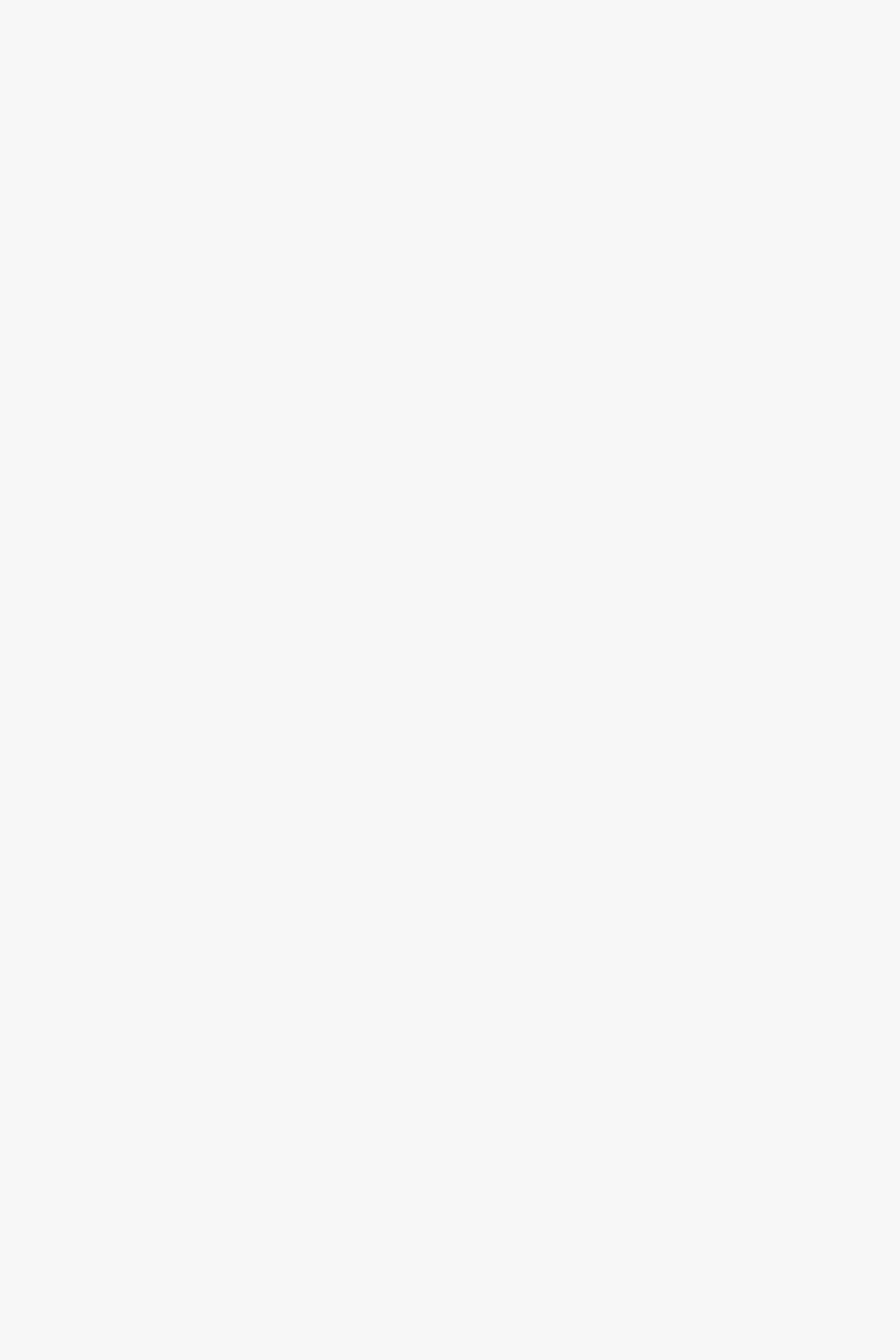
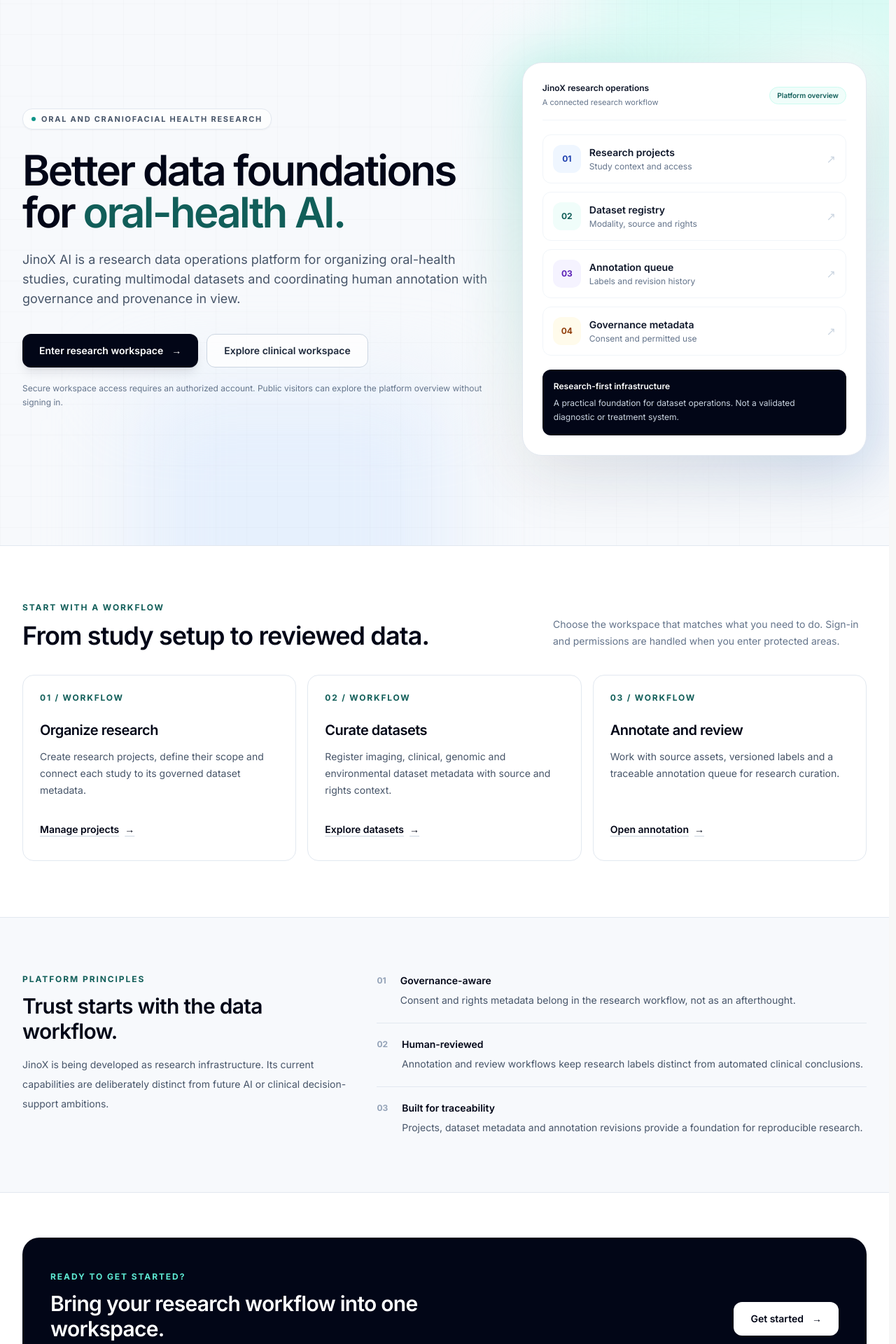
Before and after one commit to eltonarunga/jinox-v1.0, a Next.js app: page / in a window 1280 px wide. Before the commit this address had no page. Shown: the part 100-2020 px from the top of the page at 70% size. Before the commit the page ends 800 px from the top, so only its background shows below. Built offline with nearby package versions, Linux system fonts and the light colour scheme.

Commit message:
feat: create public JinoX AI landing page with clear CTAs

```diff
--- a/app/page.tsx
+++ b/app/page.tsx
@@ -1,5 +1,72 @@
-import { redirect } from "next/navigation";
+import Link from "next/link";
+import { SiteNavigation } from "@/components/site-navigation";
+
+const workflows = [
+  { number: "01", title: "Organize research", description: "Create research projects, define their scope and connect each study to its governed dataset metadata.", href: "/research/projects", action: "Manage projects" },
+  { number: "02", title: "Curate datasets", description: "Register imaging, clinical, genomic and environmental dataset metadata with source and rights context.", href: "/research/datasets", action: "Explore datasets" },
+  { number: "03", title: "Annotate and review", description: "Work with source assets, versioned labels and a traceable annotation queue for research curation.", href: "/annotate", action: "Open annotation" },
+];
+
+const principles = [
+  ["Governance-aware", "Consent and rights metadata belong in the research workflow, not as an afterthought."],
+  ["Human-reviewed", "Annotation and review workflows keep research labels distinct from automated clinical conclusions."],
+  ["Built for traceability", "Projects, dataset metadata and annotation revisions provide a foundation for reproducible research."],
+];
 
 export default function Home() {
-  redirect("/research");
+  return (
+    <main className="min-h-screen bg-white text-slate-950">
+      <SiteNavigation currentPath="/" />
+      <section className="relative isolate overflow-hidden border-b border-slate-200 bg-[#f7f9fc]">
+        <div aria-hidden="true" className="pointer-events-none absolute inset-0 -z-10 overflow-hidden">
+          <div className="absolute -right-32 -top-44 h-[34rem] w-[34rem] rounded-full bg-teal-100/70 blur-3xl" />
+          <div className="absolute -bottom-56 left-[15%] h-[28rem] w-[28rem] rounded-full bg-blue-100/60 blur-3xl" />
+          <div className="absolute inset-0 opacity-[0.22]" style={{ backgroundImage: "linear-gradient(rgba(15,23,42,.08) 1px, transparent 1px), linear-gradient(90deg, rgba(15,23,42,.08) 1px, transparent 1px)", backgroundSize: "44px 44px" }} />
+        </div>
+        <div className="mx-auto grid max-w-7xl gap-12 px-5 py-20 sm:px-8 sm:py-28 lg:grid-cols-[minmax(0,1.15fr)_minmax(340px,.85fr)] lg:items-center lg:py-32">
+          <div>
+            <p className="inline-flex items-center gap-2 rounded-full border border-slate-200 bg-white/80 px-3 py-1.5 text-[11px] font-bold uppercase tracking-[.16em] text-slate-600 shadow-sm"><span className="h-1.5 w-1.5 rounded-full bg-teal-600" />Oral and craniofacial health research</p>
+            <h1 className="mt-7 max-w-3xl text-4xl font-semibold leading-[1.08] tracking-[-.045em] text-slate-950 sm:text-5xl lg:text-6xl">Better data foundations for <span className="text-teal-800">oral-health AI.</span></h1>
+            <p className="mt-6 max-w-2xl text-base leading-8 text-slate-600 sm:text-lg">JinoX AI is a research data operations platform for organizing oral-health studies, curating multimodal datasets and coordinating human annotation with governance and provenance in view.</p>
+            <div className="mt-9 flex flex-col gap-3 sm:flex-row">
+              <Link href="/research" className="inline-flex min-h-12 items-center justify-center gap-3 rounded-xl bg-slate-950 px-6 py-3 text-sm font-semibold text-white shadow-lg shadow-slate-900/10 transition hover:-translate-y-0.5 hover:bg-slate-800 focus-visible:outline-none focus-visible:ring-2 focus-visible:ring-slate-950 focus-visible:ring-offset-2">Enter research workspace <span aria-hidden="true">→</span></Link>
+              <Link href="/clinical" className="inline-flex min-h-12 items-center justify-center rounded-xl border border-slate-300 bg-white/80 px-6 py-3 text-sm font-semibold text-slate-800 transition hover:border-slate-400 hover:bg-white focus-visible:outline-none focus-visible:ring-2 focus-visible:ring-slate-950 focus-visible:ring-offset-2">Explore clinical workspace</Link>
+            </div>
+            <p className="mt-5 text-xs leading-5 text-slate-500">Secure workspace access requires an authorized account. Public visitors can explore the platform overview without signing in.</p>
+          </div>
+          <div className="relative">
+            <div className="absolute -inset-4 rounded-[2rem] bg-gradient-to-br from-teal-200/60 via-white to-blue-200/60 blur-2xl" />
+            <div className="relative overflow-hidden rounded-[1.75rem] border border-slate-200 bg-white p-5 shadow-[0_30px_90px_rgba(15,23,42,.12)] sm:p-7">
+              <div className="flex items-center justify-between border-b border-slate-100 pb-4"><div><p className="text-xs font-semibold text-slate-900">JinoX research operations</p><p className="mt-1 text-[11px] text-slate-500">A connected research workflow</p></div><span className="rounded-full border border-teal-100 bg-teal-50 px-2.5 py-1 text-[10px] font-semibold text-teal-800">Platform overview</span></div>
+              <div className="mt-5 space-y-3">
+                {[
+                  ["Research projects", "Study context and access", "01", "bg-blue-50 text-blue-800"],
+                  ["Dataset registry", "Modality, source and rights", "02", "bg-teal-50 text-teal-800"],
+                  ["Annotation queue", "Labels and revision history", "03", "bg-violet-50 text-violet-800"],
+                  ["Governance metadata", "Consent and permitted use", "04", "bg-amber-50 text-amber-800"],
+                ].map(([title, description, number, tone]) => <div key={number} className="flex items-center gap-3 rounded-xl border border-slate-100 p-3.5"><span className={`grid h-10 w-10 shrink-0 place-items-center rounded-xl text-xs font-bold ${tone}`}>{number}</span><span className="min-w-0 flex-1"><span className="block text-sm font-semibold text-slate-900">{title}</span><span className="mt-0.5 block text-xs text-slate-500">{description}</span></span><span className="text-slate-300" aria-hidden="true">↗</span></div>)}
+              </div>
+              <div className="mt-5 rounded-xl bg-slate-950 p-4 text-white"><p className="text-xs font-semibold">Research-first infrastructure</p><p className="mt-1.5 text-xs leading-5 text-slate-300">A practical foundation for dataset operations. Not a validated diagnostic or treatment system.</p></div>
+            </div>
+          </div>
+        </div>
+      </section>
+      <section id="workflow" className="mx-auto max-w-7xl px-5 py-16 sm:px-8 sm:py-20">
+        <div className="flex flex-col gap-4 sm:flex-row sm:items-end sm:justify-between"><div><p className="text-xs font-bold uppercase tracking-[.16em] text-teal-800">Start with a workflow</p><h2 className="mt-3 text-3xl font-semibold tracking-tight sm:text-4xl">From study setup to reviewed data.</h2></div><p className="max-w-md text-sm leading-6 text-slate-500">Choose the workspace that matches what you need to do. Sign-in and permissions are handled when you enter protected areas.</p></div>
+        <div className="mt-9 grid gap-4 md:grid-cols-3">
+          {workflows.map((workflow) => <article key={workflow.number} className="group flex min-h-64 flex-col rounded-2xl border border-slate-200 bg-white p-6 transition hover:-translate-y-1 hover:border-slate-300 hover:shadow-xl hover:shadow-slate-900/5"><span className="text-xs font-bold tracking-[.15em] text-teal-800">{workflow.number} / WORKFLOW</span><h3 className="mt-6 text-xl font-semibold tracking-tight">{workflow.title}</h3><p className="mt-3 flex-1 text-sm leading-6 text-slate-600">{workflow.description}</p><Link href={workflow.href} className="mt-6 inline-flex min-h-10 w-fit items-center gap-2 text-sm font-semibold text-slate-950 underline decoration-slate-300 underline-offset-4 transition group-hover:decoration-slate-950">{workflow.action} <span aria-hidden="true">→</span></Link></article>)}
+        </div>
+      </section>
+      <section className="border-y border-slate-200 bg-[#f7f9fc]">
+        <div className="mx-auto grid max-w-7xl gap-10 px-5 py-16 sm:px-8 lg:grid-cols-[.8fr_1.2fr] lg:py-20">
+          <div><p className="text-xs font-bold uppercase tracking-[.16em] text-teal-800">Platform principles</p><h2 className="mt-3 text-3xl font-semibold tracking-tight">Trust starts with the data workflow.</h2><p className="mt-4 text-sm leading-7 text-slate-600">JinoX is being developed as research infrastructure. Its current capabilities are deliberately distinct from future AI or clinical decision-support ambitions.</p></div>
+          <div className="divide-y divide-slate-200">{principles.map(([title, description], index) => <div key={title} className="flex gap-5 py-5 first:pt-0 last:pb-0"><span className="pt-0.5 text-xs font-bold text-slate-400">0{index + 1}</span><div><h3 className="text-sm font-semibold">{title}</h3><p className="mt-1.5 text-sm leading-6 text-slate-600">{description}</p></div></div>)}</div>
+        </div>
+      </section>
+      <section className="mx-auto max-w-7xl px-5 py-16 sm:px-8">
+        <div className="flex flex-col gap-6 rounded-3xl bg-slate-950 px-6 py-9 text-white sm:px-10 sm:py-12 lg:flex-row lg:items-center lg:justify-between"><div className="max-w-2xl"><p className="text-xs font-bold uppercase tracking-[.16em] text-teal-300">Ready to get started?</p><h2 className="mt-3 text-2xl font-semibold tracking-tight sm:text-3xl">Bring your research workflow into one workspace.</h2><p className="mt-3 text-sm leading-6 text-slate-300">Sign in to create a project, register dataset metadata or continue an existing annotation workflow.</p></div><Link href="/research" className="inline-flex min-h-12 shrink-0 items-center justify-center gap-3 rounded-xl bg-white px-6 py-3 text-sm font-semibold text-slate-950 transition hover:bg-teal-50">Get started <span aria-hidden="true">→</span></Link></div>
+      </section>
+      <footer className="border-t border-slate-200"><div className="mx-auto flex max-w-7xl flex-col gap-3 px-5 py-7 text-xs text-slate-500 sm:flex-row sm:items-center sm:justify-between sm:px-8"><span>© {new Date().getFullYear()} JinoX AI · Oral-health research data operations</span><span>Research prototype · Not validated clinical decision support</span></div></footer>
+    </main>
+  );
 }
```
